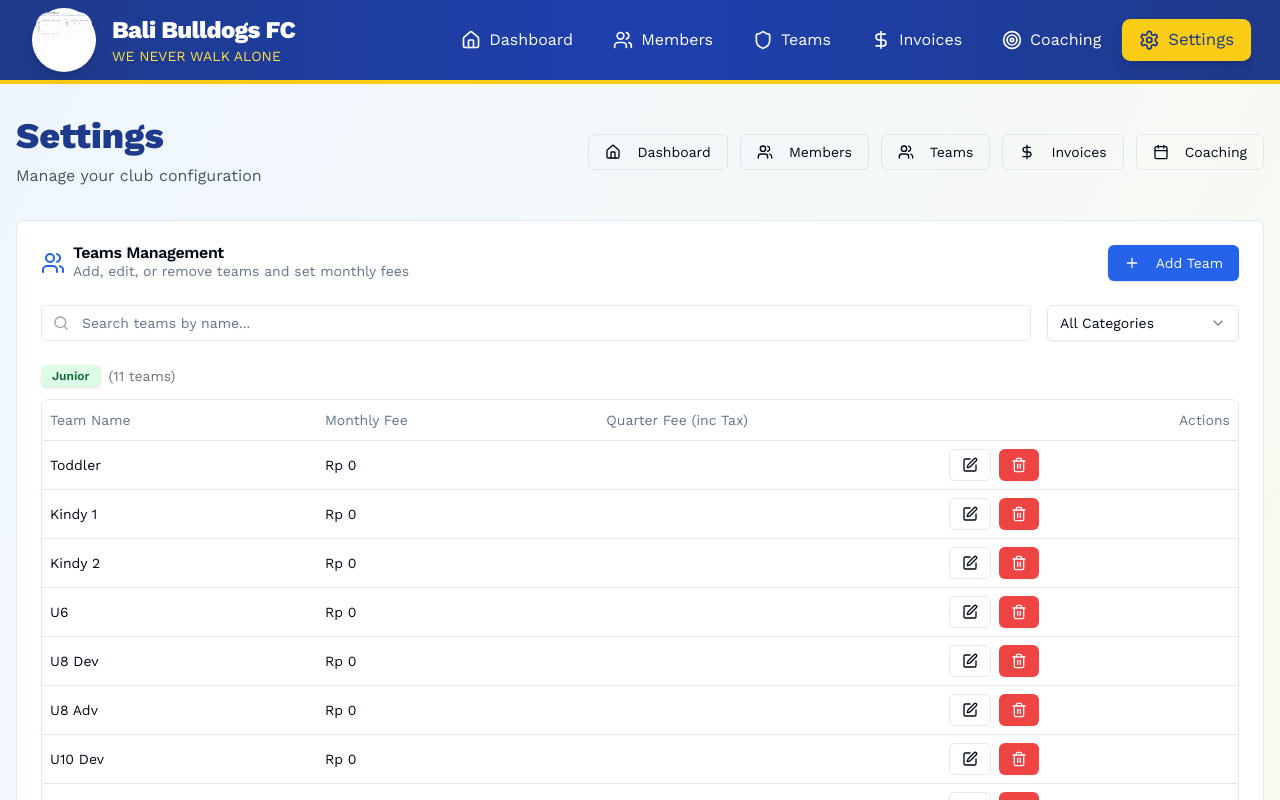
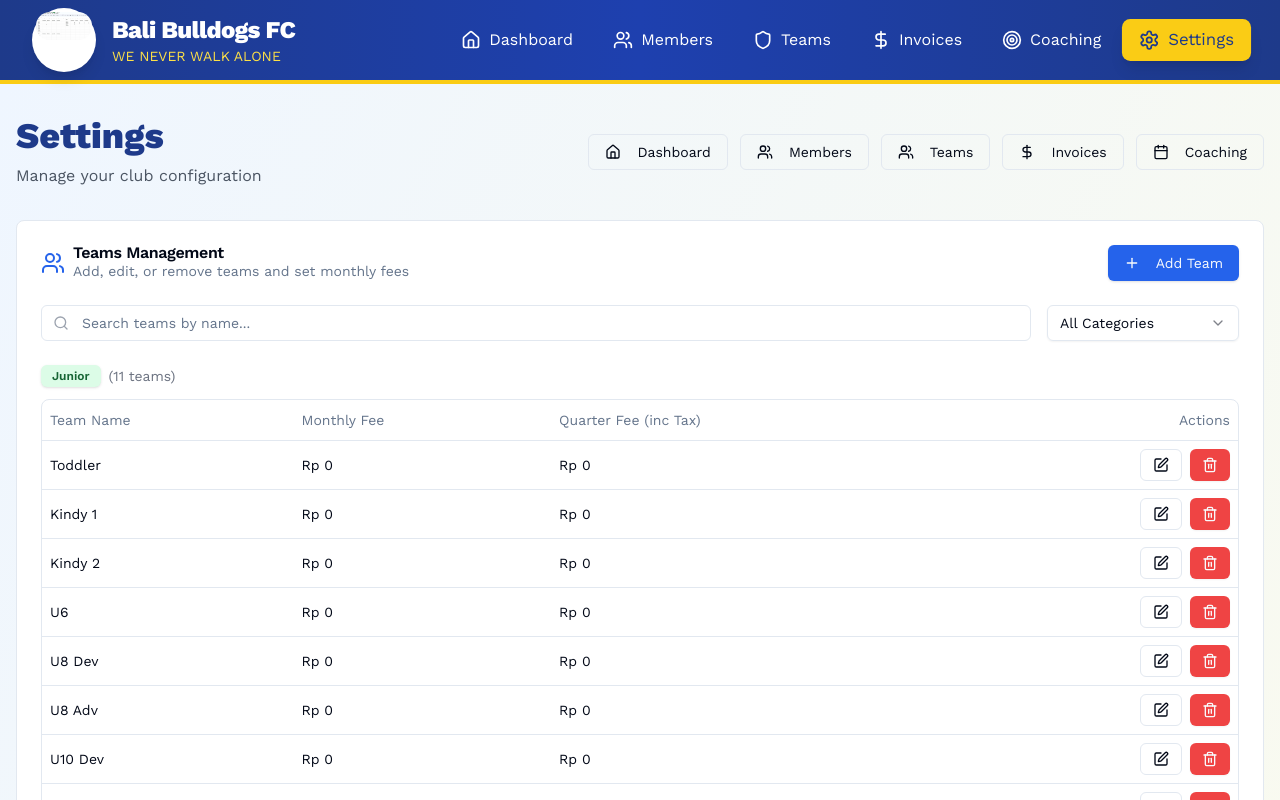
Before and after one commit to audioexpression/sg-7e6bc5f2-5cce-4c9a-b005-403f1c6031da-1782323627, a Next.js app: page /settings in a window 1280 px wide. Shown: the top 800 px of the page. Built offline with nearby package versions, Linux system fonts and the light colour scheme.

Commit message:
fix(settings): Add missing quarterly fee display table cell

```diff
--- a/src/pages/settings.tsx
+++ b/src/pages/settings.tsx
@@ -689,6 +689,9 @@ export default function Settings() {
                                     formatCurrency(team.monthlyFee)
                                   )}
                                 </TableCell>
+                                <TableCell>
+                                  {formatCurrency(calculateQuarterlyFee(team.monthlyFee, team.taxRate || 11))}
+                                </TableCell>
                                 <TableCell className="text-right">
                                   {editingTeam?.id === team.id ? (
                                     <div className="flex justify-end gap-2">
```
